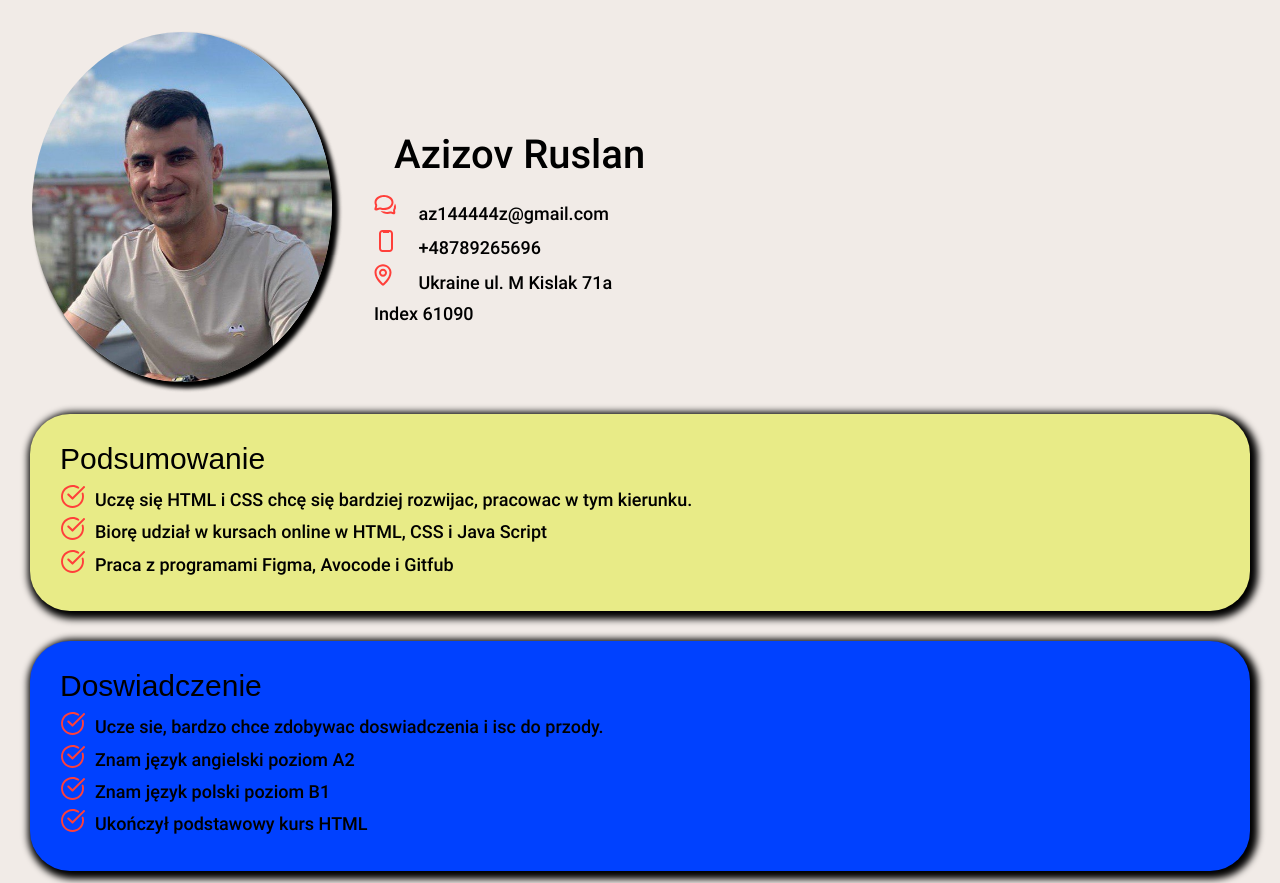
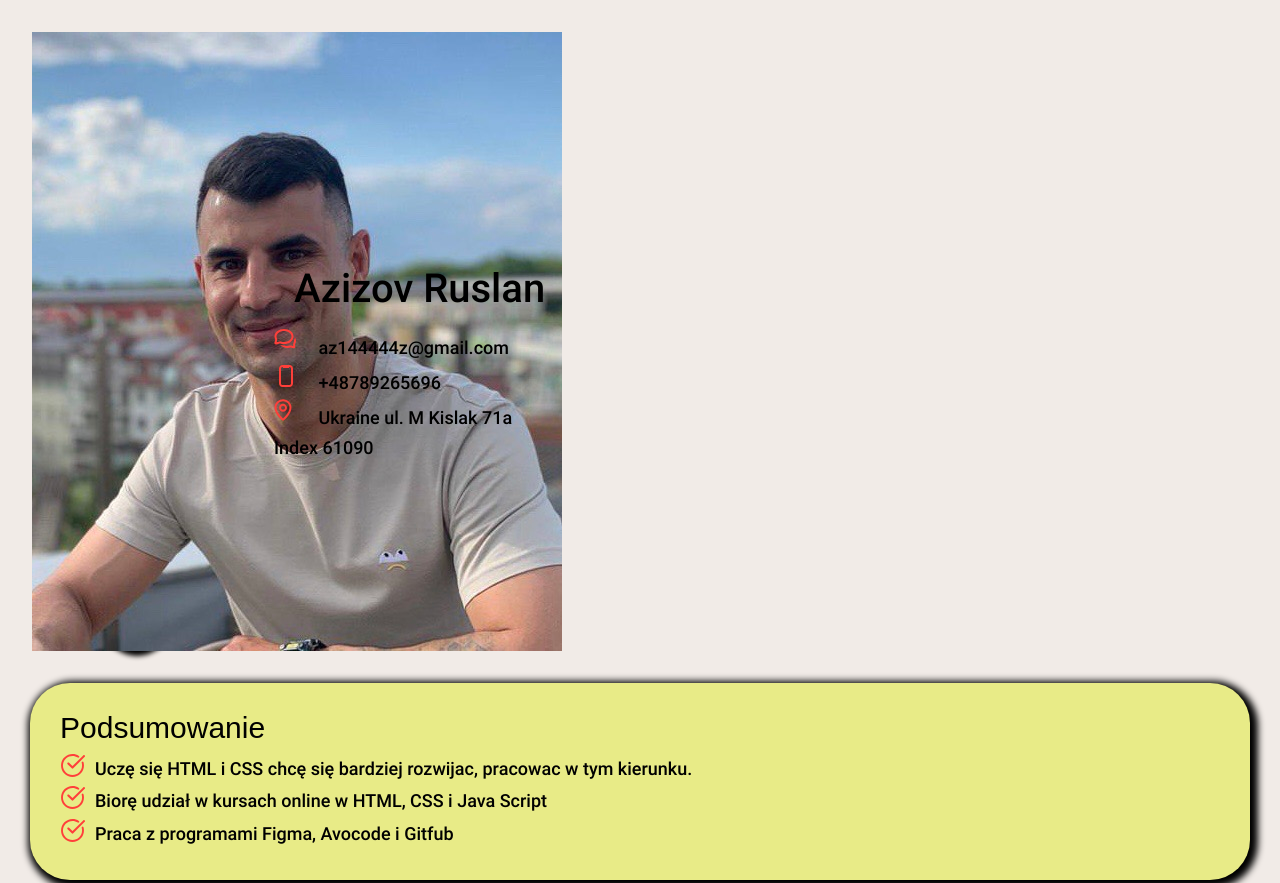
Before and after one commit to Rus144444/cv, a plain HTML site: page index.html in a window 1280 px wide. Shown: the top 883 px of the page. Drawn offline with Linux system fonts and the light colour scheme.

Commit message:
Add files via upload

```diff
--- a/css/style.css
+++ b/css/style.css
@@ -115,11 +115,9 @@ body{
     transform: scale(1.5);
 }
 
-.img{
-    max-height: 350px;
-    max-width: 300px;
-    min-height: 250px;
-    min-width: 200px;
+.container__img{
+    max-width: 250px;
+    max-width: 200px;
     border-radius: 50%;
     box-shadow: 5px 5px 5px;
     margin-bottom: 30px;
```
